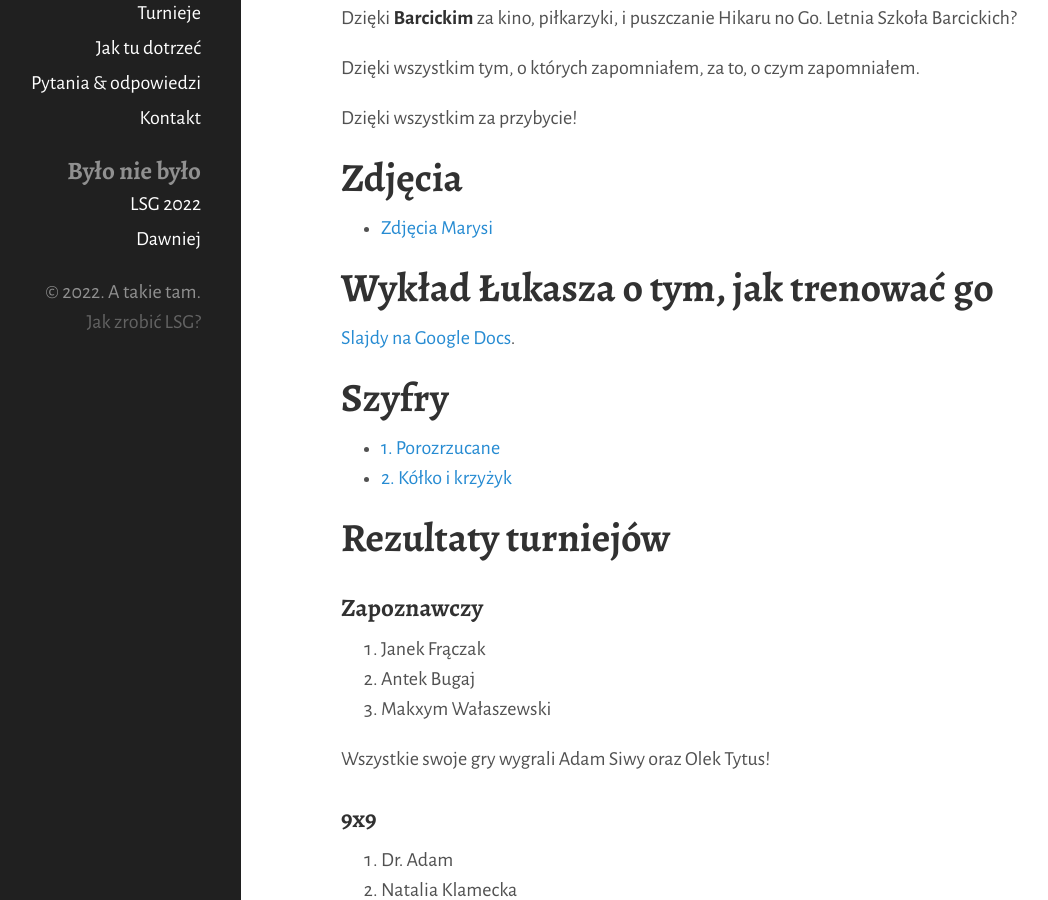
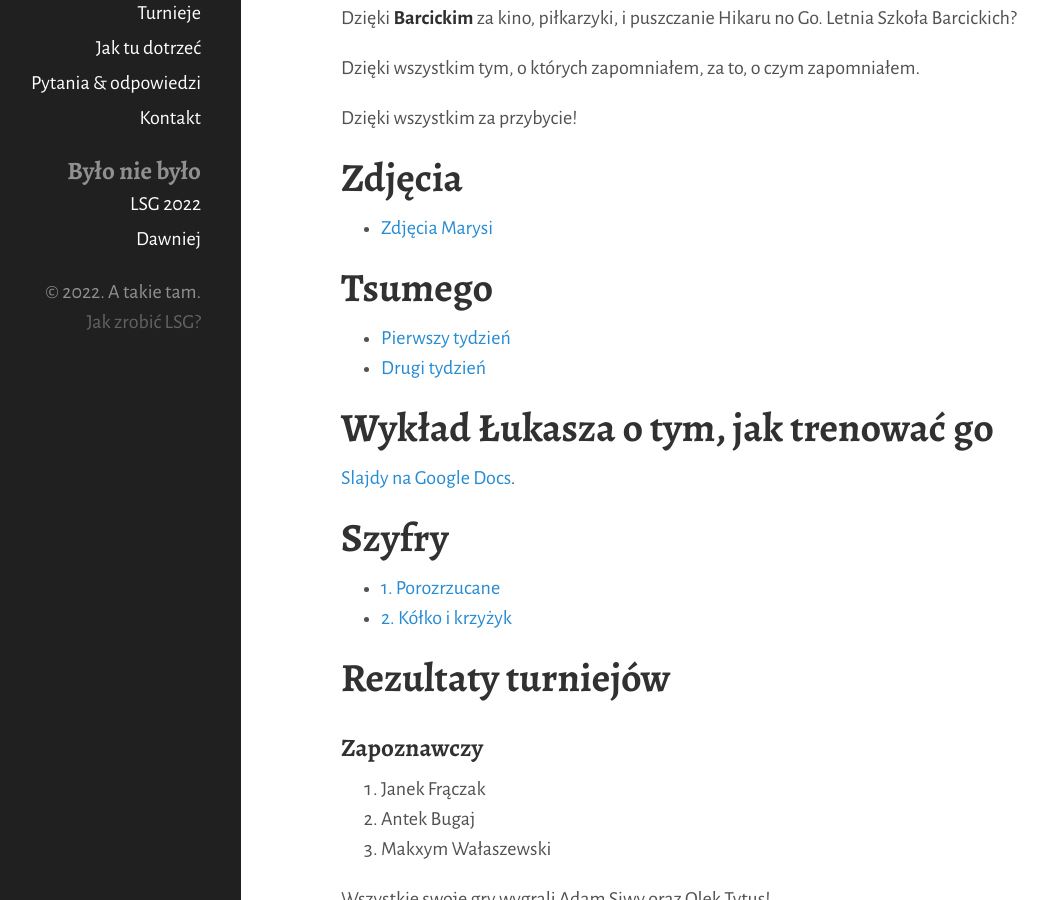
Before and after one commit to tasuki/lsg, a Jekyll site: the page built from 2022.md, in a window 1280 px wide and 900 px high, scrolled down 550 px. Shown: the whole window, without its empty margins (119-1167 px from the left). Built offline with Jekyll 4.4.1, drawn with Linux system fonts in a browser that asks for light colours; nearby versions of some CDN libraries.

Commit message:
Tsumego 22

```diff
--- a/2022.md
+++ b/2022.md
@@ -26,6 +26,11 @@ Dzięki wszystkim za przybycie!
 ## Zdjęcia
 
 - [Zdjęcia Marysi](https://drive.google.com/drive/folders/1nvRmqcIoWg8CW4vHr5yry4TVZkwBMWlR)
+
+## Tsumego
+
+- [Pierwszy tydzień](/public/2022/lsg-tsumego-week1.pdf)
+- [Drugi tydzień](/public/2022/lsg-tsumego-week2.pdf)
 
 ## Wykład Łukasza o tym, jak trenować go
 
```
Also changed, not shown: 2 other files.
